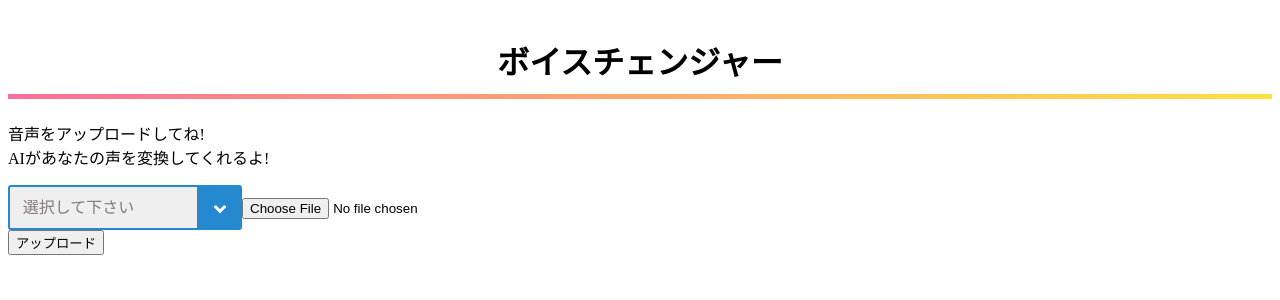
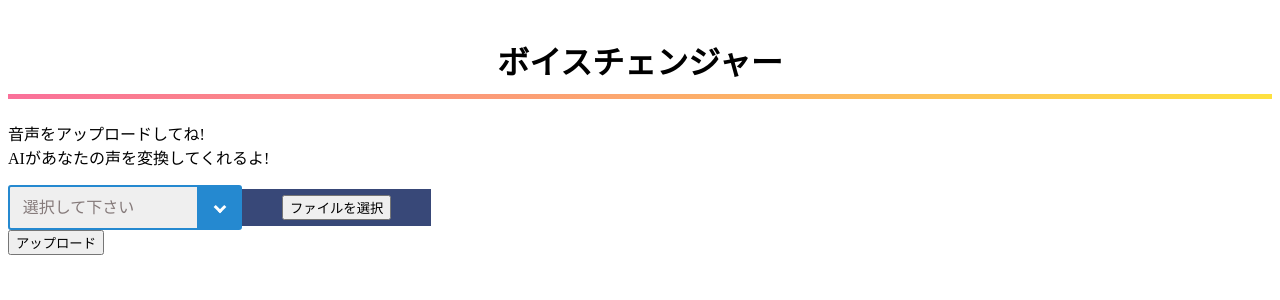
Before and after one commit to HaLu0507/VoiceConversionWebApplication, a Python web app: template flask/templates/post.html in a window 1280 px wide. Shown: the top 300 px of the page. Run offline with Jinja, Linux system fonts and the light colour scheme; the template is opened without the code that fills it, so the values that code supplies are empty.

Commit message:
ファイル選択

```diff
--- a/flask/static/css/post.css
+++ b/flask/static/css/post.css
@@ -64,8 +64,15 @@ h1:after {
     cursor: pointer;
 }
 
-.pulldown select:focus {
-    outline: 1px solid #2589d0;
+.fileButton {
+    padding: 10px 40px;
+    color: #ffffff;
+    background-color: #384878;
+    cursor: pointer;
+}
+
+.fileUp {
+    display: none;
 }
 
 .play {
--- a/flask/templates/post.html
+++ b/flask/templates/post.html
@@ -5,6 +5,11 @@
         <meta http-equiv="Content-Type" content="text/html; charset=UTF-8"/>
         <link rel="stylesheet" href="/static/css/post.css">
         <title>ボイスチェンジャー！</title>
+        <script>
+            function OnButtonClick() {
+                document.querySelector("input[type='file']").click();
+            }
+        </script>
     </head>
 
     <body>
@@ -13,7 +18,7 @@
             AIがあなたの声を変換してくれるよ!</p>
 
         <form method="post" action = "/upload" enctype="multipart/form-data">
-            <div>
+
             <label class = "pulldown">
                 <select name="sel">
                     <option disabled selected>選択して下さい</option>
@@ -21,9 +26,17 @@
                     <option value="changeWtoM">女性から男性に変換</option>
                 </select>
             </label>
-            <input type="file" name="file" accept="audio/*"><br>
+
+            <label class = "fileButton">
+                <input type="button" value="ファイルを選択" onclick="OnButtonClick();"/>
+            </label>
+            <label class = "fileUp">
+                <input type="file" name="file" accept="audio/*">
+            </label>
+
+            <br>
+
             <input type="submit" value="アップロード">
-            </div>
         </form>
 
         {% if boolean %}
```
Lines whose indentation alone changed are shown as unchanged.
